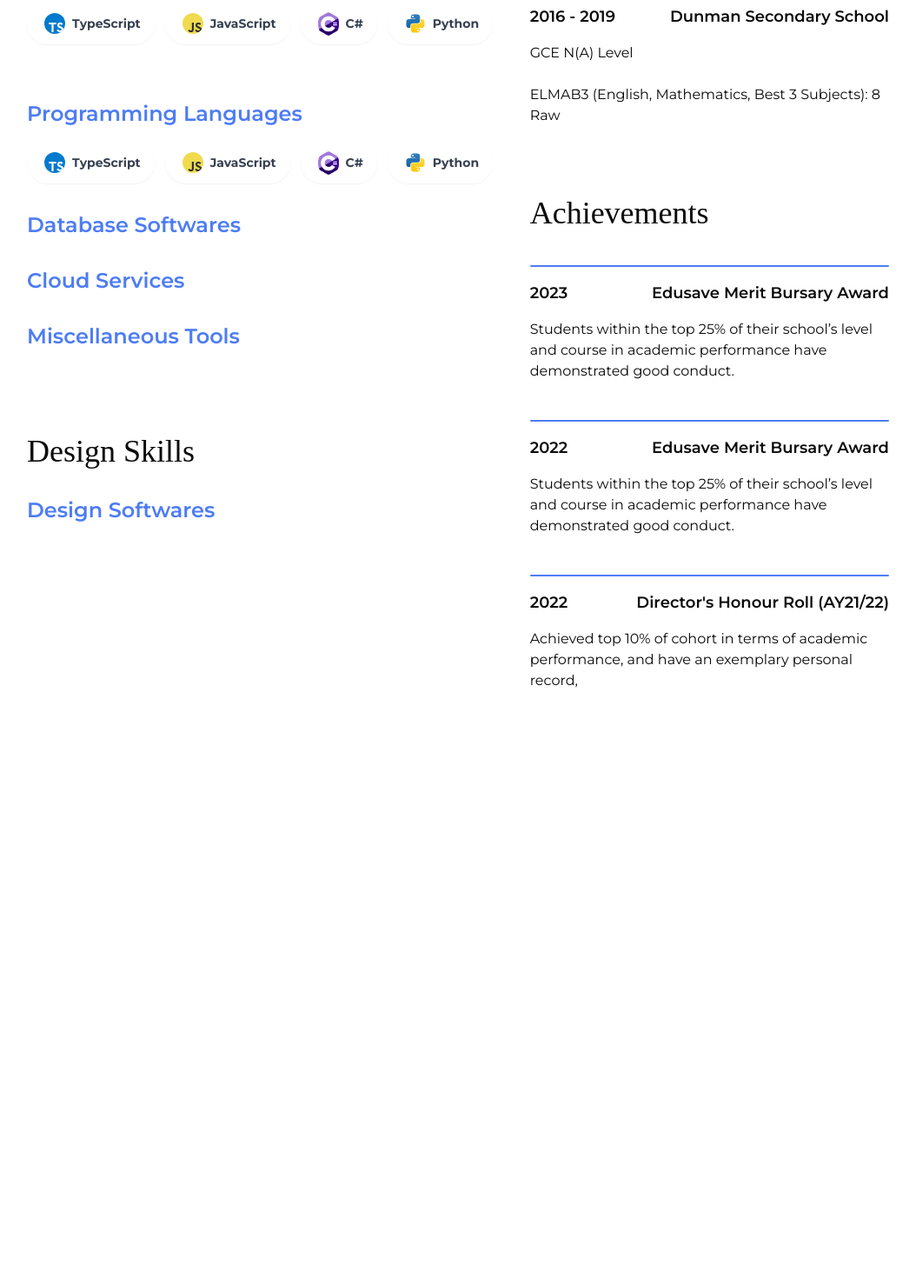
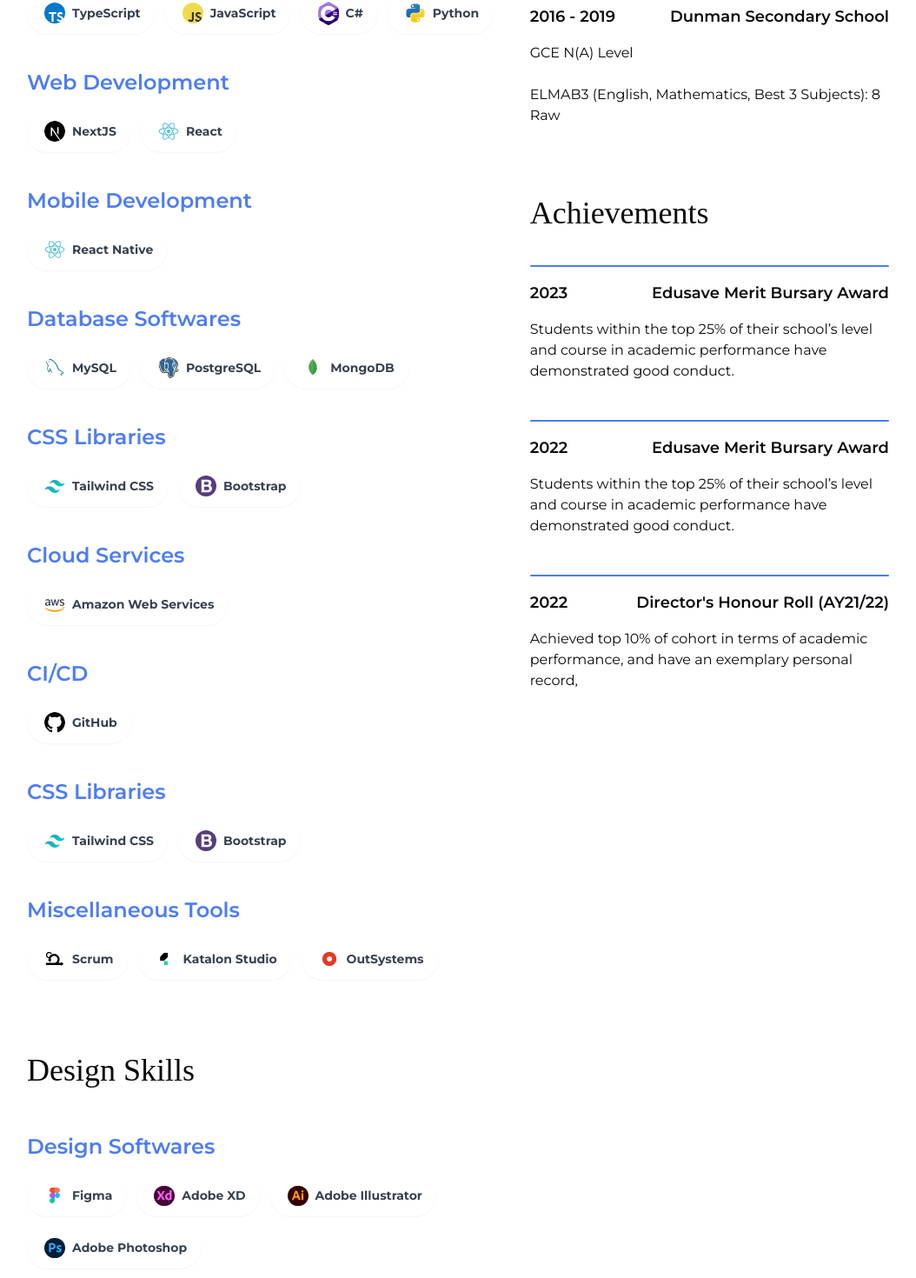
Before and after one commit to DarrenChooo/portfolio, a Next.js app: page / in a window 1280 px wide. Shown: the part 1078-2548 px from the top of the page at 87% size, without its empty margins (113-1167 px from the left). Before the commit the page ends 2033 px from the top, so only its background shows below. Built offline with nearby package versions, Linux system fonts and the light colour scheme.

Commit message:
Updated object to all frameworks learnt

```diff
--- a/src/app/(site)/page.tsx
+++ b/src/app/(site)/page.tsx
@@ -4,7 +4,6 @@ import Link from "next/link";
 import { FaTelegramPlane } from "react-icons/fa";
 import { MdArrowOutward } from "react-icons/md";
 import Skills from "../../components/skill";
-
 
 export default function Home() {
   return (
@@ -71,44 +70,7 @@ export default function Home() {
               </p>
             </div>
           </div>
-
-          <div className="py-8">
-            <p className="text-4xl font-title mb-8">Technical Skills</p>
-            <Skills></Skills>
-            <div className="flex items-center flex-wrap pb-8">
-              <p className="text-2xl text-lightblue font-semibold">
-                Database Softwares
-              </p>
-              {/* <p className="mt-4 text-lg basis-full">
-                MySQL, PostgreSQL, MongoDB
-              </p> */}
-            </div>
-            <div className="flex items-center flex-wrap pb-8">
-              <p className="text-2xl text-lightblue font-semibold">
-                Cloud Services
-              </p>
-              {/* <p className="mt-4 text-lg basis-full">Amazon Web Services</p> */}
-            </div>
-            <div className="flex items-center flex-wrap pb-8">
-              <p className="text-2xl text-lightblue font-semibold">
-                Miscellaneous Tools
-              </p>
-              {/* <p className="mt-4 text-lg basis-full">
-                REST APIs, Agile Methodologies, Object Oriented Programming
-              </p> */}
-            </div>
-          </div>
-          <div className="py-8">
-            <p className="text-4xl font-title mb-8">Design Skills</p>
-            <div className="flex items-center flex-wrap pb-8">
-              <p className="text-2xl text-lightblue font-semibold">
-                Design Softwares
-              </p>
-              {/* <p className="mt-4 text-lg basis-full">
-                Adobe XD, Figma, Adobe Photoshop, Adobe Illustrator
-              </p> */}
-            </div>
-          </div>
+          <Skills></Skills>
         </div>
         <div className="basis-5/12">
           <p className="text-4xl font-title pt-9 pb-7">Education</p>
--- a/src/components/skill.tsx
+++ b/src/components/skill.tsx
@@ -5,17 +5,19 @@ import Link from "next/link";
 import Image from "next/image";
 import React from "react";
 import { SkillSection } from "./skills"; // Importing types from skills.ts
-import { skillsData } from "./skills"; // Importing data from skills.ts
+import { technicalSkillsData, designSkillsData } from "./skills"; // Importing data from skills.ts
 
 const Skills: React.FC = () => {
   return (
     <>
-      {skillsData.map((section: SkillSection) => (
-        <div key={section.section} className="flex flex-col py-8">
+      <div className="py-8">
+        <p className="text-4xl font-title mb-8">Technical Skills</p>
+        {technicalSkillsData.map((section: SkillSection) => (
+          <div key={section.section} className="flex flex-col py-5">
             <p className="text-2xl mb-4 text-lightblue font-semibold">
               {section.section}
             </p>
-          <div className="flex space-x-3">
+            <div className="flex gap-3 flex-wrap">
               {section.frameworks.map((framework) => (
                 <Button variant="icon" asChild key={framework.name}>
                   <Link href={framework.url}>
@@ -38,6 +40,38 @@ const Skills: React.FC = () => {
             </div>
           </div>
         ))}
+      </div>
+      <div className="py-8">
+        <p className="text-4xl font-title mb-8">Design Skills</p>
+        {designSkillsData.map((section: SkillSection) => (
+          <div key={section.section} className="flex flex-col py-5">
+            <p className="text-2xl mb-4 text-lightblue font-semibold">
+              {section.section}
+            </p>
+            <div className="flex gap-3 flex-wrap">
+              {section.frameworks.map((framework) => (
+                <Button variant="icon" asChild key={framework.name}>
+                  <Link href={framework.url}>
+                    <div className="flex items-center space-x-1">
+                      <Image
+                        src={`/images/icons/${
+                          section.path + "/" + framework.icon
+                        }.svg`}
+                        alt={framework.name}
+                        loading="lazy"
+                        width={32}
+                        height={32}
+                        className="rounded-full bg-white p-1"
+                      />
+                      <p>{framework.name}</p>
+                    </div>
+                  </Link>
+                </Button>
+              ))}
+            </div>
+          </div>
+        ))}
+      </div>
     </>
   );
 };
--- a/src/components/skills.ts
+++ b/src/components/skills.ts
@@ -10,7 +10,7 @@ export type SkillSection = {
   frameworks: Skill[];
 };
 
-export const skillsData: SkillSection[] = [
+export const technicalSkillsData: SkillSection[] = [
   {
     section: "Programming Languages",
     path: "language",
@@ -38,32 +38,155 @@ export const skillsData: SkillSection[] = [
     ],
   },
   {
-    section: "Programming Languages",
-    path: "language",
+    section: "Web Development",
+    path: "web",
     frameworks: [
       {
-        name: "TypeScript",
-        icon: "typescript",
-        url: "https://www.typescriptlang.org/",
+        name: "NextJS",
+        icon: "next",
+        url: "https://nextjs.org/",
       },
       {
-        name: "JavaScript",
-        icon: "javascript",
-        url: "https://developer.mozilla.org/en-US/docs/Learn/Getting_started_with_the_web/JavaScript_basics",
-      },
-      {
-        name: "C#",
-        icon: "CS",
-        url: "https://learn.microsoft.com/en-us/dotnet/csharp",
-      },
-      {
-        name: "Python",
-        icon: "python",
-        url: "https://www.python.org/",
+        name: "React",
+        icon: "react",
+        url: "https://react.dev/",
       },
     ],
   },
+  {
+    section: "Mobile Development",
+    path: "web",
+    frameworks: [
+      {
+        name: "React Native",
+        icon: "react",
+        url: "https://reactnative.dev/",
+      },
+    ],
+  },
+  {
+    section: "Database Softwares",
+    path: "database",
+    frameworks: [
+      {
+        name: "MySQL",
+        icon: "mysql",
+        url: "https://www.mysql.com/",
+      },
+      {
+        name: "PostgreSQL",
+        icon: "postgresql",
+        url: "https://www.mongodb.com/",
+      },
+      {
+        name: "MongoDB",
+        icon: "mongodb",
+        url: "https://www.postgresql.org/",
+      },
+    ],
+  },
+  {
+    section: "CSS Libraries",
+    path: "css",
+    frameworks: [
+      {
+        name: "Tailwind CSS",
+        icon: "tailwind",
+        url: "https://tailwindcss.com/",
+      },
+      {
+        name: "Bootstrap",
+        icon: "bootstrap",
+        url: "https://getbootstrap.com/",
+      },
+    ],
+  },
+  {
+    section: "Cloud Services",
+    path: "cloud",
+    frameworks: [
+      {
+        name: "Amazon Web Services",
+        icon: "aws",
+        url: "https://aws.amazon.com/",
+      },
+    ],
+  },
+  {
+    section: "CI/CD",
+    path: "cicd",
+    frameworks: [
+      {
+        name: "GitHub",
+        icon: "github",
+        url: "https://github.com/",
+      },
+    ],
+  },
+  {
+    section: "CSS Libraries",
+    path: "css",
+    frameworks: [
+      {
+        name: "Tailwind CSS",
+        icon: "tailwind",
+        url: "https://tailwindcss.com/",
+      },
+      {
+        name: "Bootstrap",
+        icon: "bootstrap",
+        url: "https://getbootstrap.com/",
+      },
+    ],
+  },
+  {
+    section: "Miscellaneous Tools",
+    path: "misc",
+    frameworks: [
+      {
+        name: "Scrum",
+        icon: "scrum",
+        url: "https://www.scrum.org/resources/what-scrum-module",
+      },
+      {
+        name: "Katalon Studio",
+        icon: "katalon",
+        url: "https://katalon.com/",
+      },
+      {
+        name: "OutSystems",
+        icon: "outsystems",
+        url: "https://www.outsystems.com/",
+      },
+    ],
+  },
+];
 
-
-
-] as const;
+export const designSkillsData: SkillSection[] = [
+  {
+    section: "Design Softwares",
+    path: "design",
+    frameworks: [
+      {
+        name: "Figma",
+        icon: "figma",
+        url: "https://www.figma.com/",
+      },
+      {
+        name: "Adobe XD",
+        icon: "xd",
+        url: "https://adobexdplatform.com/",
+      },
+      {
+        name: "Adobe Illustrator",
+        icon: "illustartor",
+        url: "https://www.adobe.com/mena_en/products/illustrator.html",
+      },
+      {
+        name: "Adobe Photoshop",
+        icon: "photoshop",
+        url: "https://www.adobe.com/mena_en/products/photoshop.html",
+      },
+    ],
+  },
+];
```
Also changed, not shown: public/images/icons/misc/katalon.svg. Lines whose indentation alone changed are shown as unchanged.
